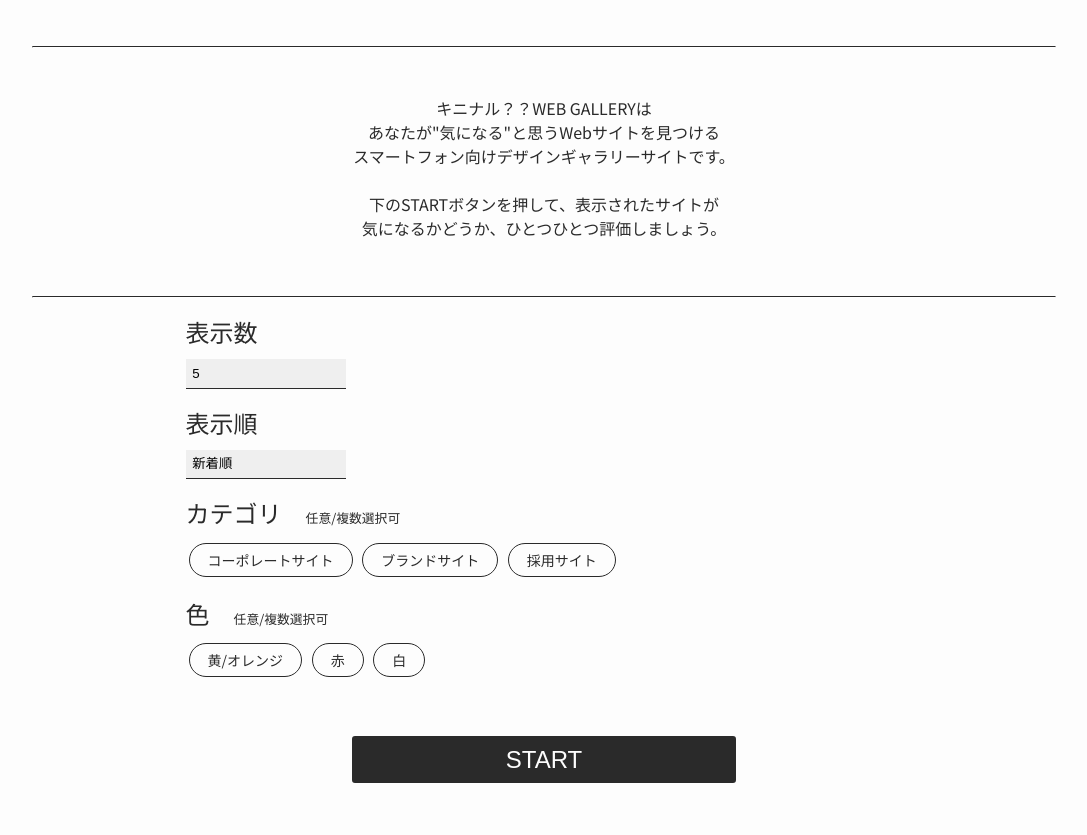
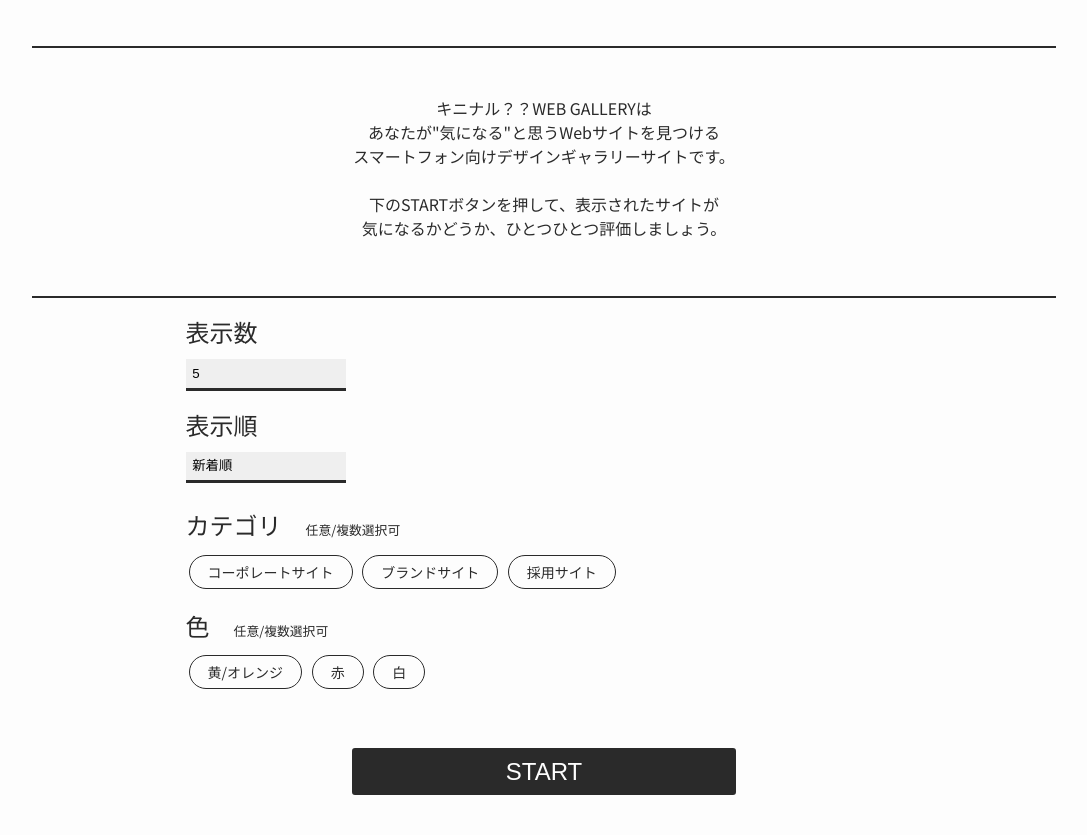
Before and after one commit to mikuuehara/KininaruWebGallery, a Django app: page / in a window 1280 px wide. Shown: the part 56-891 px from the top of the page, without its empty margins (96-1183 px from the left). Before the commit the page ends 839 px from the top, so only its background shows below. Run offline with Django 3.2, Linux system fonts and the light colour scheme; data comes from the database, SQL or seed files in the repository; some libraries are stand-ins or nearby versions.

Commit message:
selectボタン

```diff
--- a/gallery/static/css/top.css
+++ b/gallery/static/css/top.css
@@ -39,8 +39,8 @@ img {
 }
 
 hr {
-    border-top: 1px solid #2A2A2A;
-    border-bottom: 1px solid #fff;
+    border-width: 1px;
+    border-style: solid;
 }
 
 .explanation {
@@ -105,13 +105,15 @@ h1 {
     position: relative;
     width: 20vh;
     border: none;
-    border-bottom: solid 1px #2A2A2A;
+    border-bottom-color: #2A2A2A;
+    border-bottom-style:  solid;
     padding: 0.5em;
 }
 
 
 select{
     -webkit-appearance: none;
+    border: none;
 }
 
 
@@ -119,6 +121,9 @@ select{
     padding: 1em;
 }
 
+.turn{
+    margin-bottom: 3vh;
+}
 .rule {
 
     margin: 0;
```
